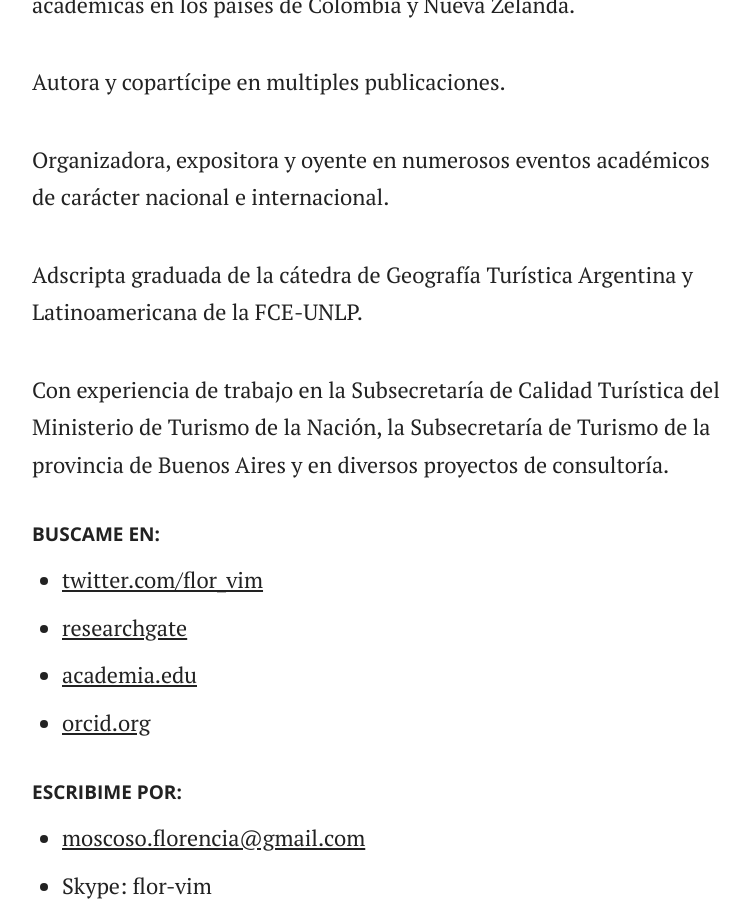
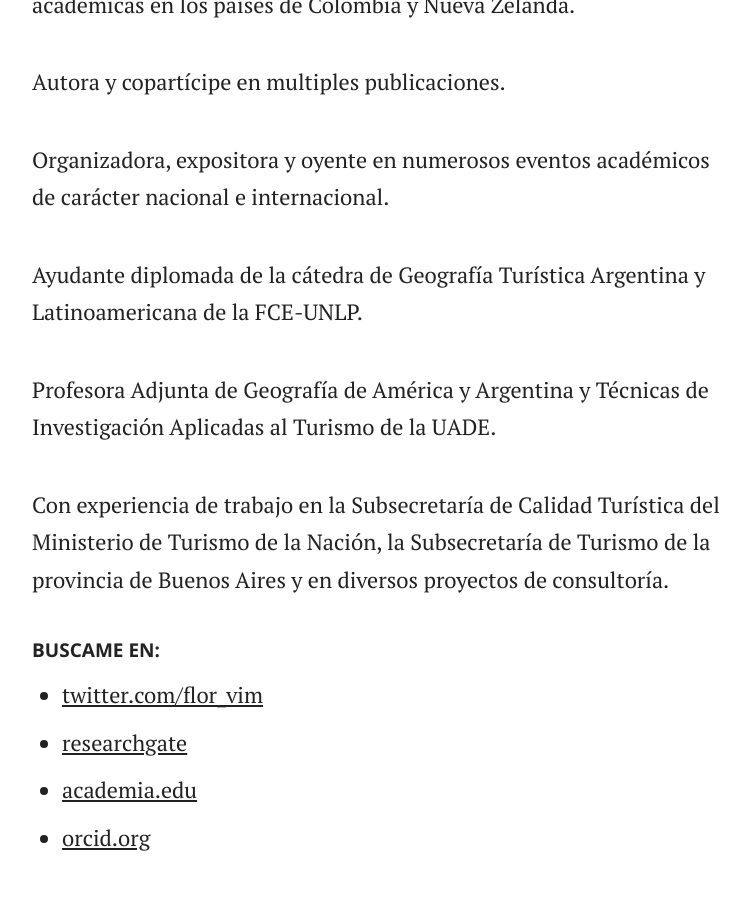
Before and after one commit to florencia-moscoso/florencia-moscoso.github.io, a Jekyll site: the page built from sobre-mi.md, in a window 1280 px wide and 900 px high, scrolled down 1325 px. Shown: the whole window, without its empty margins (258-1007 px from the left). Built offline with Jekyll 4.4.1, drawn with Linux system fonts in a browser that asks for light colours.

Commit message:
Add UADE information

```diff
--- a/sobre-mi.md
+++ b/sobre-mi.md
@@ -28,7 +28,9 @@ Autora y copartícipe en multiples publicaciones.
 
 Organizadora, expositora y oyente en numerosos eventos académicos de carácter nacional e internacional.
 
-Adscripta graduada de la cátedra de Geografía Turística Argentina y Latinoamericana de la FCE-UNLP.
+Ayudante diplomada de la cátedra de Geografía Turística Argentina y Latinoamericana de la FCE-UNLP.
+
+Profesora Adjunta de Geografía de América y Argentina y Técnicas de Investigación Aplicadas al Turismo de la UADE.
 
 Con experiencia de trabajo en
 la Subsecretaría de Calidad Turística del Ministerio de Turismo de la Nación,
```
Also changed, not shown: 1 other file.
